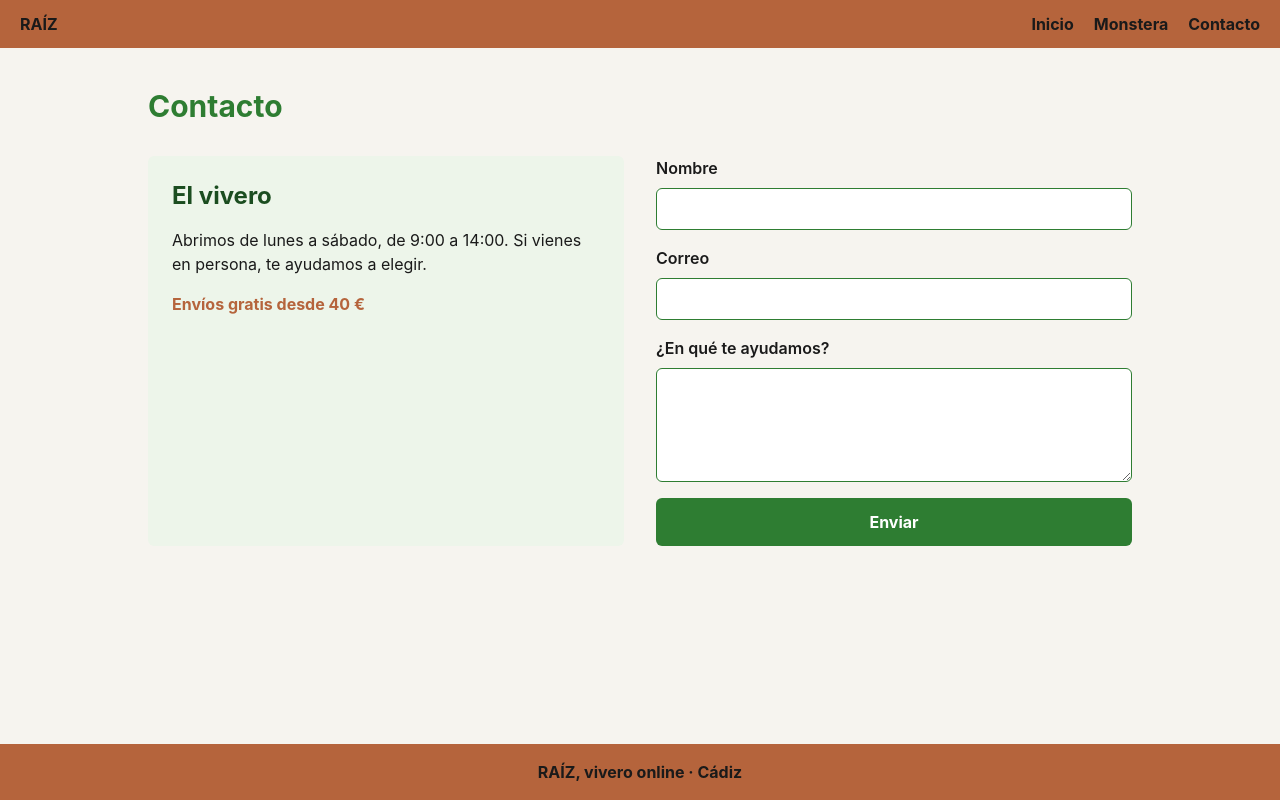
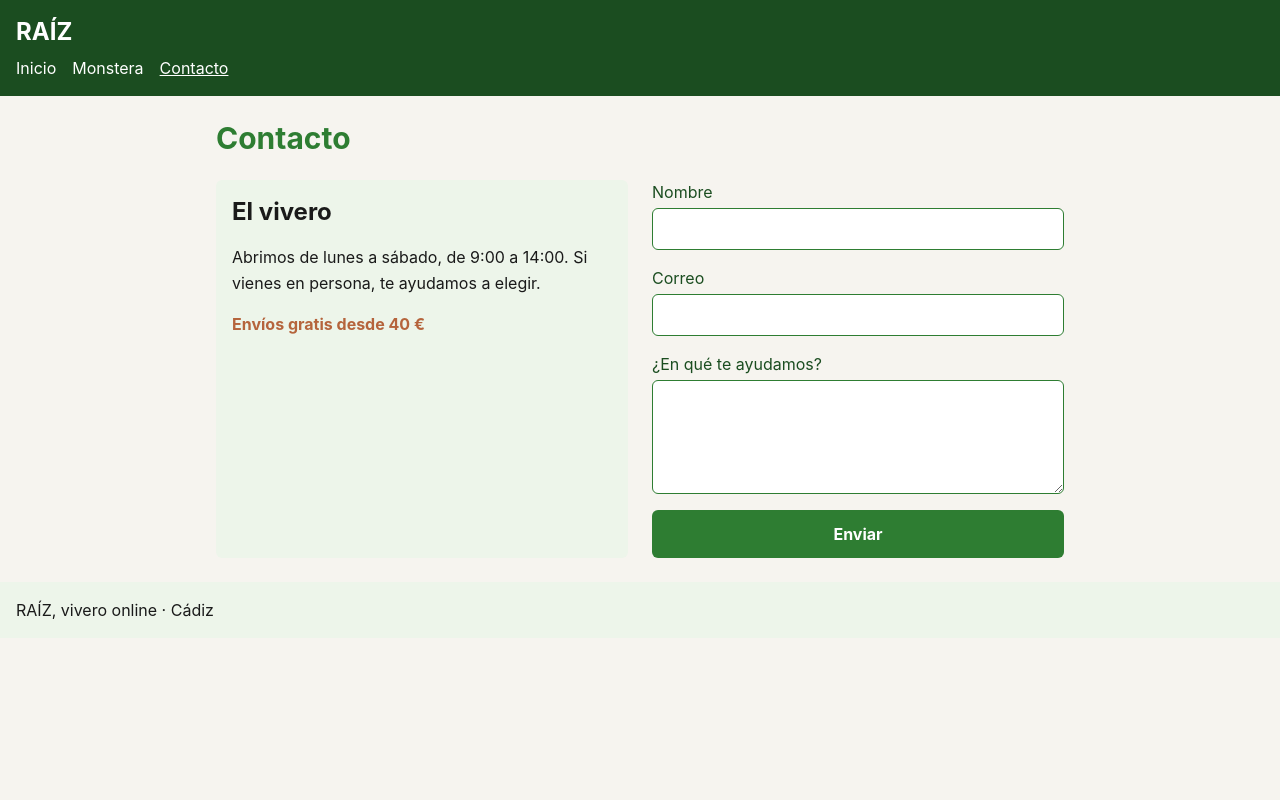
Before and after one commit to robertoponcepaniagua/DIW-DAW2, a website built with Vite: page p2-raiz/contacto.html in a window 1280 px wide. Built offline with nearby package versions, Linux system fonts and the light colour scheme.

Commit message:
B3: Contacto completado con Tailwind

```diff
--- a/p2-raiz/contacto.html
+++ b/p2-raiz/contacto.html
@@ -6,41 +6,43 @@
     <title>Contacto · RAÍZ</title>
     <link rel="stylesheet" href="/src/tailwind.css" />
   </head>
-  <body class="bg-fondo text-texto min-h-screen flex flex-col">
+  <body class="bg-fondo text-texto">
     <!-- ✍️ B3 · Esta página va SOLO con Tailwind (src/tailwind.css), sin SASS. Ponle las clases de utilidad:
          los colores de RAÍZ (del @theme), dos columnas desde md y un botón con hover: y focus-visible:.
          Nada de valores sueltos entre corchetes ni style="". -->
-    <header class="bg-tierra flex flex-wrap justify-between gap-4 px-5 py-3 font-bold">
-      <a href="/">RAÍZ</a>
-      <nav aria-label="Principal" class="flex gap-5">
+    <header class="bg-marca-oscuro text-white p-4">
+      <a href="/" class="text-2xl font-bold">RAÍZ</a>
+      <nav aria-label="Principal" class="flex gap-4 mt-2">
         <a href="/">Inicio</a>
         <a href="/producto.html">Monstera</a>
-        <a href="/contacto.html" aria-current="page">Contacto</a>
+        <a href="/contacto.html" aria-current="page" class="underline">Contacto</a>
       </nav>
     </header>
 
-    <main class="flex-1 max-w-5xl w-full mx-auto px-5 py-10">
-      <h1 class="text-3xl font-bold text-marca mb-8">Contacto</h1>
+    <main class="max-w-4xl mx-auto p-6">
+      <h1 class="text-3xl font-bold text-marca mb-6">Contacto</h1>
 
-      <div class="grid grid-cols-1 md:grid-cols-2 gap-8">
-        <section aria-label="Dónde estamos" class="bg-marca-suave p-6 rounded-md">
-          <h2 class="text-2xl font-bold text-marca-oscuro mb-4">El vivero</h2>
-          <p class="mb-4">Abrimos de lunes a sábado, de 9:00 a 14:00. Si vienes en persona, te ayudamos a elegir.</p>
-          <p class="font-bold text-tierra">Envíos gratis desde 40 €</p>
+      <div class="grid md:grid-cols-2 gap-6">
+        <section aria-label="Dónde estamos" class="bg-marca-suave p-4 rounded-md">
+          <h2 class="text-2xl font-bold mb-4">El vivero</h2>
+          <p class="leading-relaxed">
+            Abrimos de lunes a sábado, de 9:00 a 14:00. Si vienes en persona, te ayudamos a elegir.
+          </p>
+          <p class="text-tierra font-bold mt-4">Envíos gratis desde 40 €</p>
         </section>
 
         <form action="#" class="flex flex-col gap-4">
-          <label for="nombre" class="flex flex-col gap-2 font-semibold">
+          <label for="nombre" class="flex flex-col gap-1 text-marca-oscuro">
             Nombre
             <input
               id="nombre"
               name="nombre"
               autocomplete="name"
               required
-              class="bg-white border border-marca rounded-md p-2 font-normal"
+              class="bg-white text-texto border border-marca rounded-md p-2"
             />
           </label>
-          <label for="correo" class="flex flex-col gap-2 font-semibold">
+          <label for="correo" class="flex flex-col gap-1 text-marca-oscuro">
             Correo
             <input
               id="correo"
@@ -48,22 +50,22 @@
               type="email"
               autocomplete="email"
               required
-              class="bg-white border border-marca rounded-md p-2 font-normal"
+              class="bg-white text-texto border border-marca rounded-md p-2"
             />
           </label>
-          <label for="mensaje" class="flex flex-col gap-2 font-semibold">
+          <label for="mensaje" class="flex flex-col gap-1 text-marca-oscuro">
             ¿En qué te ayudamos?
             <textarea
               id="mensaje"
               name="mensaje"
               rows="4"
               required
-              class="bg-white border border-marca rounded-md p-2 font-normal"
+              class="bg-white text-texto border border-marca rounded-md p-2"
             ></textarea>
           </label>
           <button
             type="submit"
-            class="bg-marca text-white font-bold p-3 rounded-md hover:bg-marca-oscuro focus-visible:outline-2 focus-visible:outline-offset-2 focus-visible:outline-marca"
+            class="bg-marca text-white p-3 rounded-md font-bold cursor-pointer hover:bg-marca-oscuro focus-visible:outline-2 focus-visible:outline-offset-2 focus-visible:outline-marca"
           >
             Enviar
           </button>
@@ -71,6 +73,6 @@
       </div>
     </main>
 
-    <footer class="bg-tierra text-center p-4 font-bold">RAÍZ, vivero online · Cádiz</footer>
+    <footer class="bg-marca-suave p-4">RAÍZ, vivero online · Cádiz</footer>
   </body>
 </html>
```
